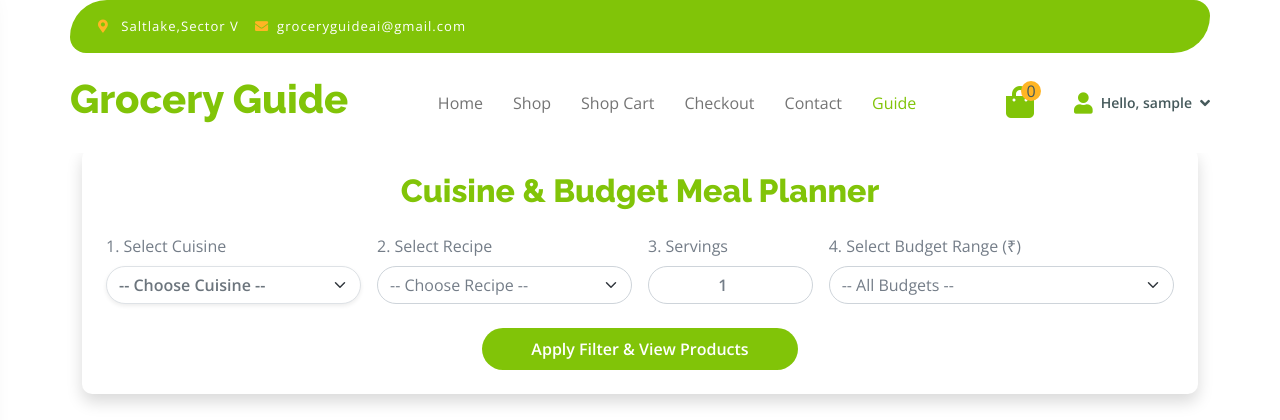
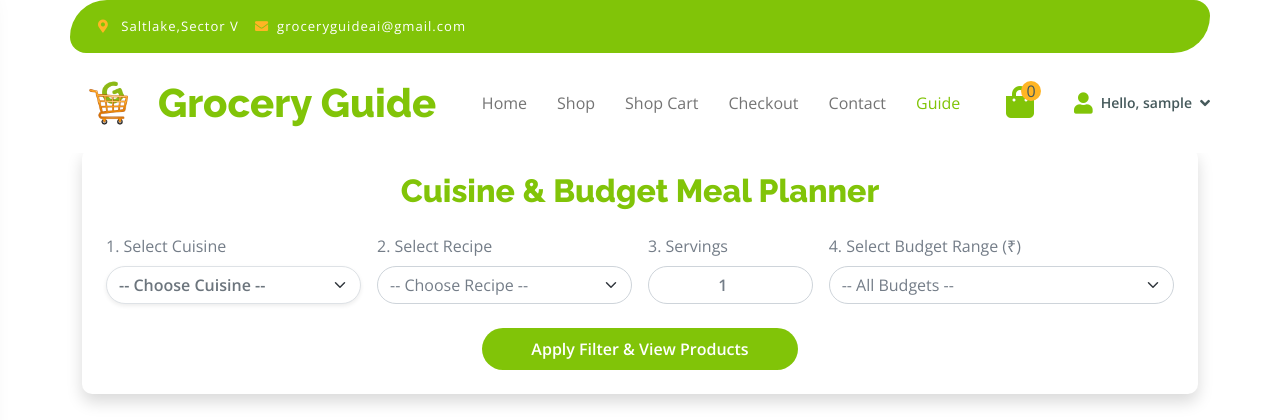
Before and after one commit to Ankita-Paul-niki/Grocery-Guide-Live, a Django app: page /guide/ in a window 1280 px wide. Shown: the top 420 px of the page. Run offline with Django 5.2, Linux system fonts and the light colour scheme; the visitor is signed in with stand-in values (Sample User, id 1); data that the repository does not hold is empty; some libraries are stand-ins or nearby versions.

Commit message:
Update navbar brand with logo and styling

```diff
--- a/core/templates/recipe_planner.html
+++ b/core/templates/recipe_planner.html
@@ -38,7 +38,7 @@
             </div>
             <div class="container px-0">
                 <nav class="navbar navbar-light bg-white navbar-expand-xl">
-                    <a href="{% url 'home' %}" class="navbar-brand"><h1 class="text-primary display-6">Grocery Guide</h1></a>
+                    <a href="{% url 'home' %}" class="navbar-brand d-flex align-items-center"><img src="{% static 'img/logo.png' %}" alt="Grocery Guide" style="height: 80px; width: auto;" class="me-2"><h1 class="text-primary display-6 mb-0">Grocery Guide</h1></a>
                     <button class="navbar-toggler py-2 px-3" type="button" data-bs-toggle="collapse" data-bs-target="#navbarCollapse">
                         <span class="fa fa-bars text-primary"></span>
                     </button>
```
